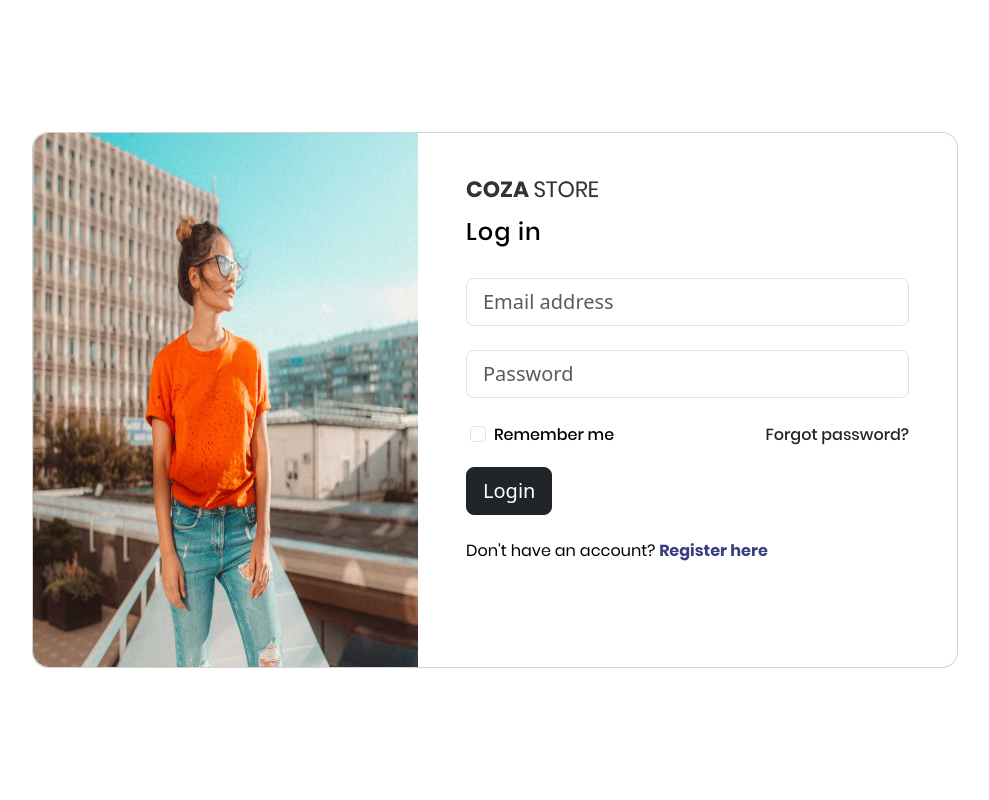
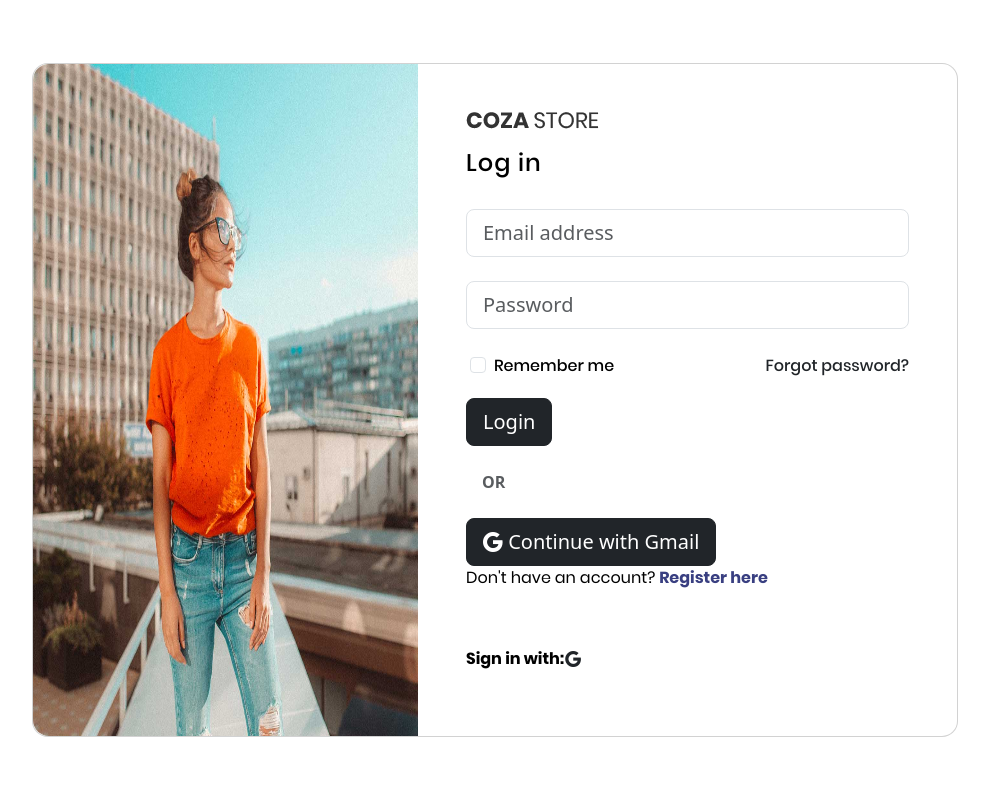
Before and after one commit to Yousef-Farouk/E-commerce-Angular-WebApi, an Angular app: page / in a window 1280 px wide. Shown: the top 800 px of the page, without its empty margins (145-1134 px from the left). Built offline with nearby package versions, Linux system fonts and the light colour scheme.

Commit message:
adding-login-component

```diff
--- a/src/app/components/login/login.component.html
+++ b/src/app/components/login/login.component.html
@@ -45,9 +45,25 @@
                       <button data-mdb-button-init data-mdb-ripple-init class="btn btn-dark btn-lg btn-block" type="button">Login</button>
                     </div>
 
+                      <div class="divider d-flex align-items-center my-4">
+                        <p class="text-center fw-bold mx-3 mb-0 text-muted">OR</p>
+                      </div>
+
+                      <a data-mdb-ripple-init class="btn btn-dark btn-lg btn-block" href="#!"
+                        role="button">
+                        <i class="bi bi-google"></i> Continue with Gmail
+                      </a>
+
                     <p class="mb-5 pb-lg-2 " style=" font-family: Poppins-Regular;">Don't have an account?
                      <a href="#!"style="color: #393f81;font-family: Poppins-Bold; " class="text-decoration-none">Register here</a>
                     </p>
+
+                    <div class="mb-3 d-flex align-items-center">
+                        <p style="font-family: Poppins-Bold;" class="my-0 ">Sign in with:</p>
+                        <button  type="button"  class="btn p-0">
+                            <i class="bi bi-google"></i>
+                        </button>
+                      </div>
                   </form>
                 </div>
               </div>
```
